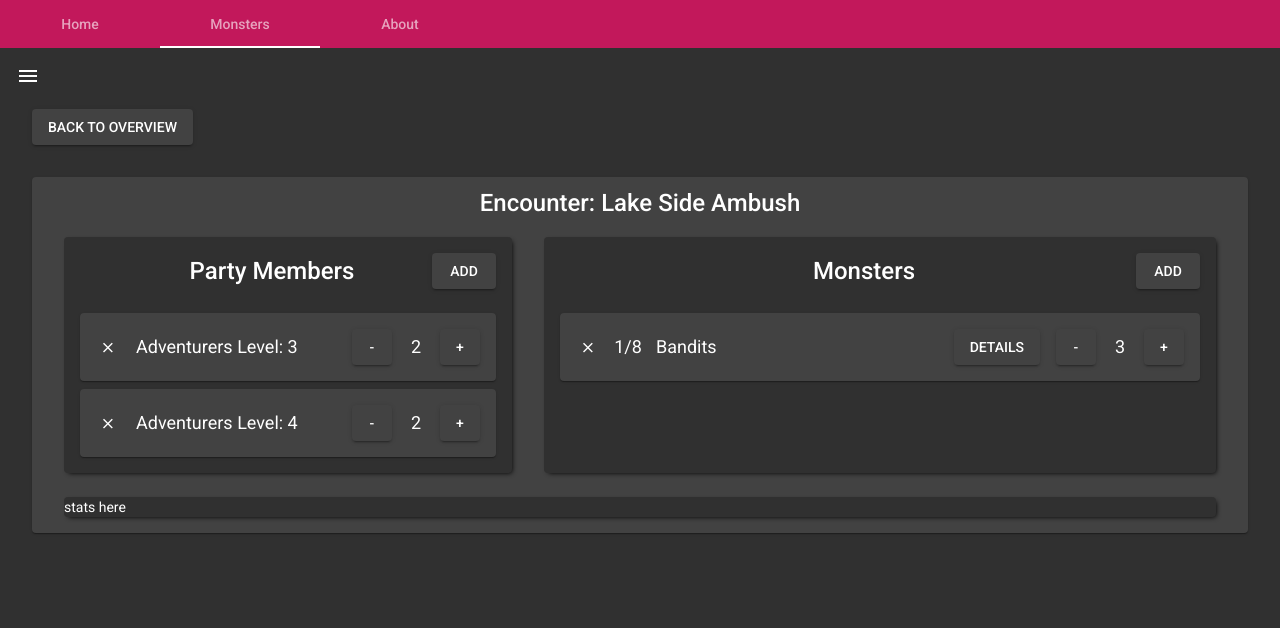
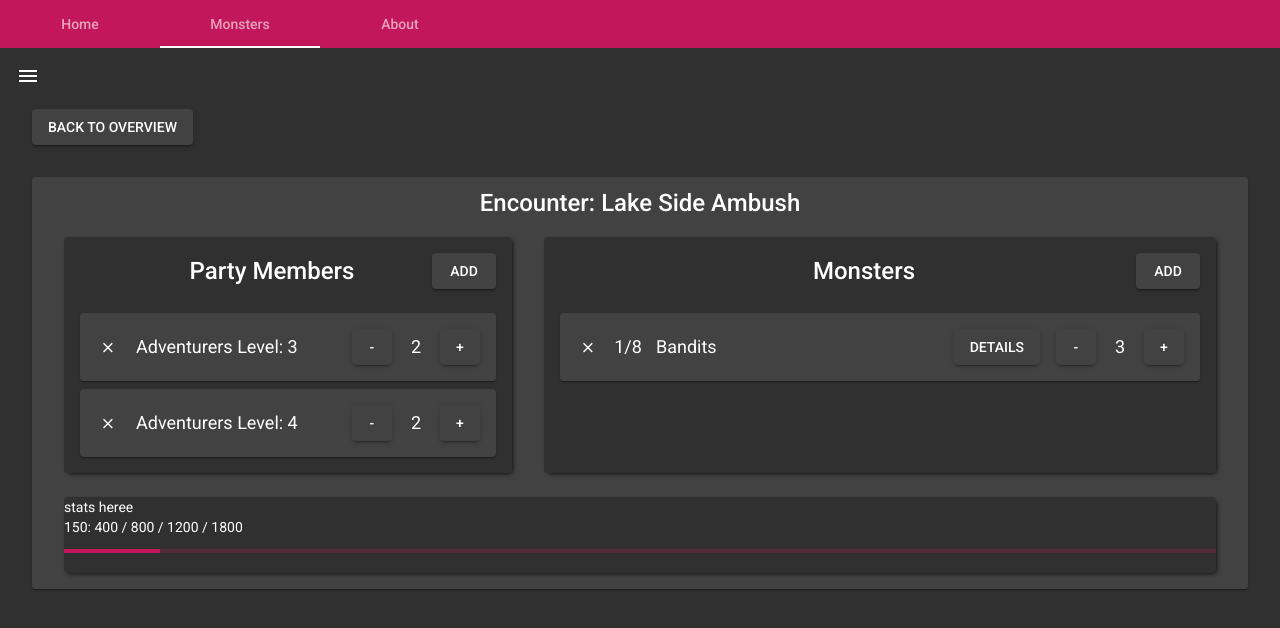
Before and after one commit to frogfrequency/dnd-toolkit-app, an Angular app in the folder frontend/angular-frontend/: page /monsters in a window 1280 px wide. Shown: the top 628 px of the page. Built offline with nearby package versions, Linux system fonts and the light colour scheme.

Commit message:
working on encounter-editor

```diff
--- /dev/null
+++ b/frontend/angular-frontend/src/app/modules/monsters/encounter-creator/encounter-editor/difficulty-bar/difficulty-bar.component.html
@@ -0,0 +1,4 @@
+<p>{{monsterXpAdjusted}}:  {{thresholds[0]}} / {{thresholds[1]}} / {{thresholds[2]}} / {{thresholds[3]}}</p>
+
+<mat-progress-bar mode="determinate" value="{{monsterXpAdjusted/thresholds[3]*100}}"></mat-progress-bar>
+<br>
--- /dev/null
+++ b/frontend/angular-frontend/src/app/modules/monsters/encounter-creator/encounter-editor/difficulty-bar/difficulty-bar.component.ts
@@ -0,0 +1,18 @@
+import { Component, Input, OnInit } from '@angular/core';
+
+@Component({
+  selector: 'app-difficulty-bar',
+  templateUrl: './difficulty-bar.component.html',
+  styleUrls: ['./difficulty-bar.component.css']
+})
+export class DifficultyBarComponent implements OnInit {
+
+  @Input() thresholds: number[] = [];
+  @Input() monsterXpAdjusted: number = 0;
+
+  constructor() { }
+
+  ngOnInit(): void {
+  }
+
+}
--- a/frontend/angular-frontend/src/app/modules/monsters/encounter-creator/encounter-editor/encounter-editor.component.html
+++ b/frontend/angular-frontend/src/app/modules/monsters/encounter-creator/encounter-editor/encounter-editor.component.html
@@ -88,7 +88,8 @@
     </div>
 
     <div class="stats-view-container mat-app-background">
-        stats here
+        stats heree
+        <app-difficulty-bar [monsterXpAdjusted]="encounter.monsterXpAdjusted" [thresholds]="encounter.xpThresholds"></app-difficulty-bar>
     </div>
 
 </mat-card>
--- a/frontend/angular-frontend/src/app/modules/monsters/monsters.module.ts
+++ b/frontend/angular-frontend/src/app/modules/monsters/monsters.module.ts
@@ -36,6 +36,8 @@ import { AddMonsterDialogComponent } from './encounter-creator/encounter-editor/
 import { AddThisMonsterToEncounterDialogComponent } from './encounter-creator/add-this-monster-to-encounter-dialog/add-this-monster-to-encounter-dialog.component';
 import { AlreadyInEncounterPipe } from './encounter-creator/add-this-monster-to-encounter-dialog/already-in-encounter.pipe';
 import { AddNewEncounterDialogComponent } from './encounter-creator/add-new-encounter-dialog/add-new-encounter-dialog.component';
+import { DifficultyBarComponent } from './encounter-creator/encounter-editor/difficulty-bar/difficulty-bar.component';
+import { MatProgressBarModule } from '@angular/material/progress-bar';
 
 
 @NgModule({
@@ -59,6 +61,7 @@ import { AddNewEncounterDialogComponent } from './encounter-creator/add-new-enco
     AddThisMonsterToEncounterDialogComponent,
     AlreadyInEncounterPipe,
     AddNewEncounterDialogComponent,
+    DifficultyBarComponent,
   ],
   entryComponents: [
     AddMemberDialogComponent
@@ -77,7 +80,8 @@ import { AddNewEncounterDialogComponent } from './encounter-creator/add-new-enco
     MatButtonToggleModule,
     MatDialogModule,
     MatSelectModule,
-    MatTabsModule
+    MatTabsModule,
+    MatProgressBarModule
   ],
   exports: [
     MonstersComponent,
```
Also changed, not shown: frontend/angular-frontend/src/app/modules/monsters/encounter-creator/encounter-editor/difficulty-bar/difficulty-bar.component.css (added), 1 other file (tests, documents, lock files or other folders).
